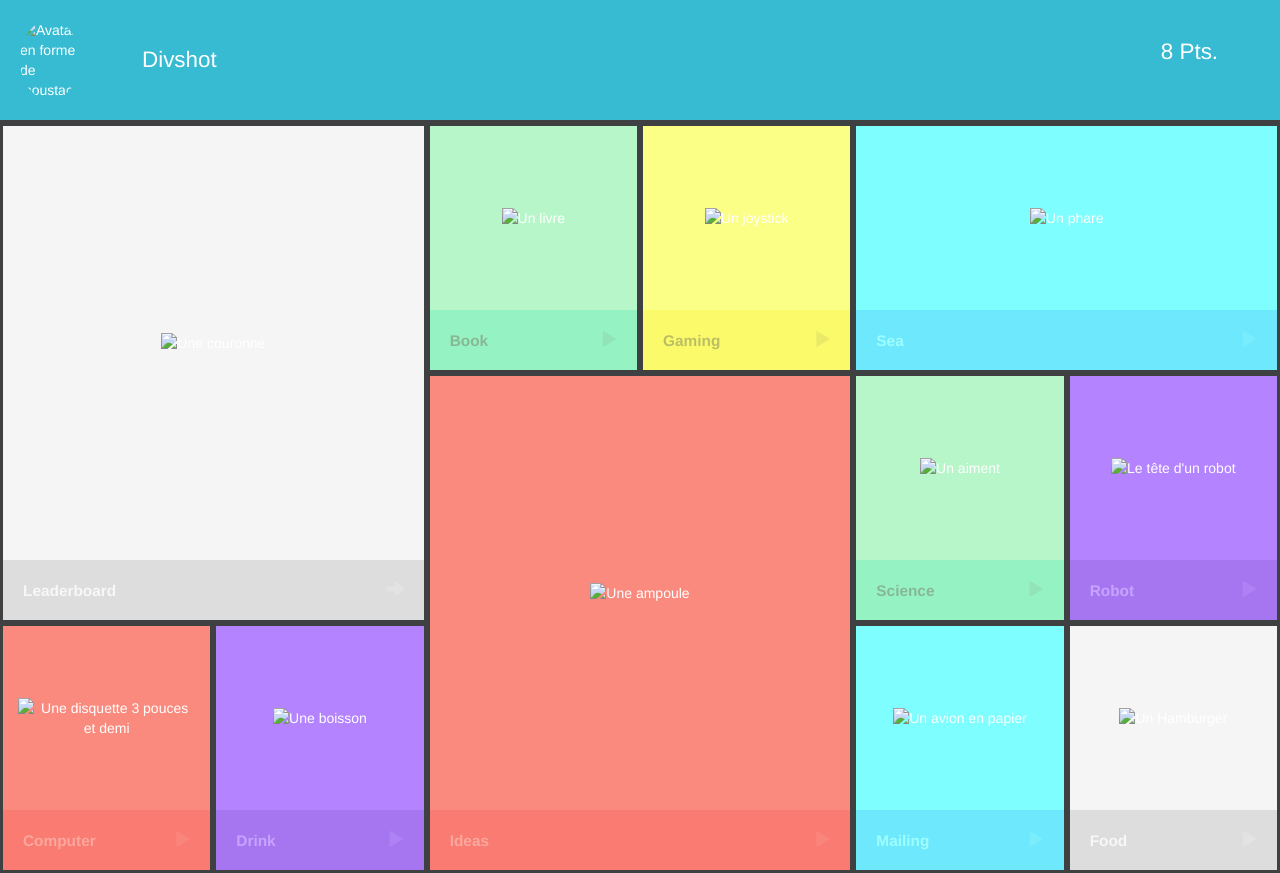
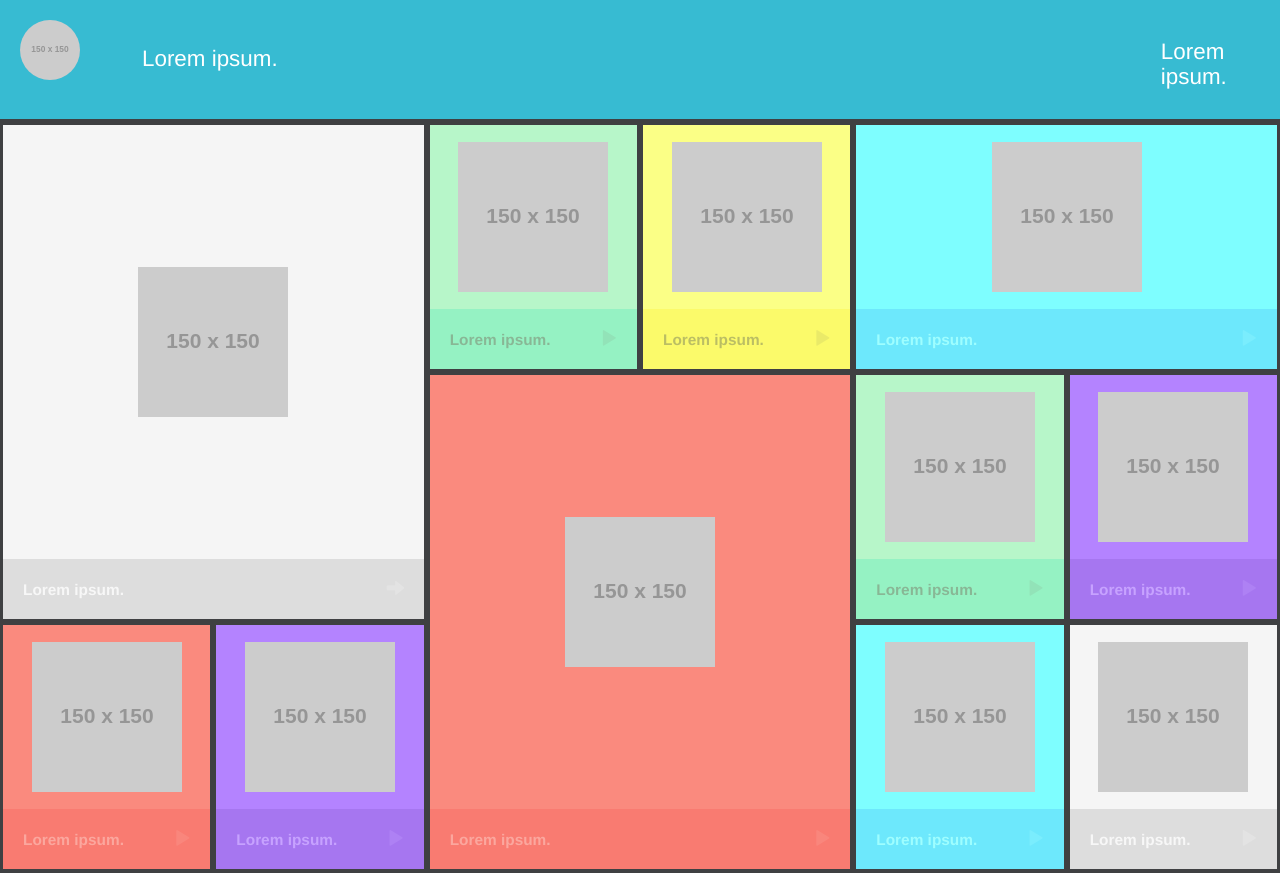
Before and after one commit to Fran-QUI/Simplon-Semaine6-Exo, a plain HTML site: page index.html in a window 1280 px wide. Drawn offline with nearby package versions, Linux system fonts and the light colour scheme; placeholder pictures from the web are drawn by us.

Commit message:
Lorem ipsum, placehold, blablabla

```diff
--- a/index.html
+++ b/index.html
@@ -30,9 +30,9 @@
 
 <body>
     <header class="header-page">
-        <img class="title-image img-circle" src="img/mustache.png" alt="Avatar en forme de moustache">
-        <h1 class="title-text">Divshot</h1>
-        <h1 class="points">8 Pts.</h1>
+        <img class="title-image img-circle" src="http://placehold.it/150x150" alt="Lorem ipsum." width="60" height="60">
+        <h1 class="title-text">Lorem ipsum.</h1>
+        <h1 class="points">Lorem ipsum.</h1>
     </header>
     <main class="container-fluid row">
 
@@ -42,9 +42,9 @@
             <div class="row">
                 <!--gros carré-->
                 <div class="col-md-12 grand blanc">
-                    <img class="image" src="img/crown.png" alt="Une couronne">
+                    <img class="image" src="http://placehold.it/150x150" alt="Lorem ipsum.">
                     <a class="lien inverse" href="#">
-                        <p>Leaderboard</p><span class="fleche inverse glyphicon glyphicon-arrow-right" aria-hidden="true"> </a>
+                        <p>Lorem ipsum.</p><span class="fleche inverse glyphicon glyphicon-arrow-right" aria-hidden="true"> </a>
             </div>
           </div>
           <!--Fin de la première ligne-->
@@ -53,13 +53,13 @@
           <div class="row">
             <!--premier petit carré-->
             <div class="col-md-6 col-sm-12 petit rose">
-              <img class="image" src="img/Floppy.png" alt="Une disquette 3 pouces et demi">
-              <a class="lien inverse" href="#"><p>Computer</p><span class="fleche inverse glyphicon glyphicon-play" aria-hidden="true"> </a>
+              <img class="image" src="http://placehold.it/150x150" alt="Lorem ipsum.">
+              <a class="lien inverse" href="#"><p>Lorem ipsum.</p><span class="fleche inverse glyphicon glyphicon-play" aria-hidden="true"> </a>
             </div>
             <!--deuxième petit carré-->
             <div class="col-md-6 col-sm-12 petit mauve">
-              <img class="image" src="img/milkshake.png" alt="Une boisson">
-              <a class="lien inverse" href="#"><p>Drink</p><span class="fleche inverse glyphicon glyphicon-play" aria-hidden="true"> </a>
+              <img class="image" src="http://placehold.it/150x150" alt="Lorem ipsum.">
+              <a class="lien inverse" href="#"><p>Lorem ipsum.</p><span class="fleche inverse glyphicon glyphicon-play" aria-hidden="true"> </a>
             </div>
           </div>
           <!--fin de la deuxième ligne-->
@@ -72,13 +72,13 @@
   <div class="row">
     <!--premier petit carré-->
       <div class="col-md-6 col-sm-12 petit bleu">
-        <img class="image" src="img/book.png" alt="Un livre">
-        <a class="lien" href="#"><p>Book</p><span class="fleche glyphicon glyphicon-play" aria-hidden="true"> </a>
+        <img class="image" src="http://placehold.it/150x150" alt="Lorem ipsum.">
+        <a class="lien" href="#"><p>Lorem ipsum.</p><span class="fleche glyphicon glyphicon-play" aria-hidden="true"> </a>
       </div>
       <!--deuxième petit carré-->
       <div class="col-md-6 col-sm-12 petit jaune">
-        <img class="image" src="img/joystick.png" alt="Un joystick">
-        <a class="lien" href="#"><p>Gaming</p><span class="fleche glyphicon glyphicon-play" aria-hidden="true"> </a>
+        <img class="image" src="http://placehold.it/150x150" alt="Lorem ipsum.">
+        <a class="lien" href="#"><p>Lorem ipsum.</p><span class="fleche glyphicon glyphicon-play" aria-hidden="true"> </a>
       </div>
   </div>
   <!--Fin de la première ligne-->
@@ -87,8 +87,8 @@
   <div class="row">
     <!--gros carré-->
     <div class="col-md-12 col-sm-12 grand rose">
-      <img class="image" src="img/lightbulb.png" alt="Une ampoule">
-      <a class="lien inverse" href="#"><p>Ideas</p><span class="fleche inverse glyphicon glyphicon-play" aria-hidden="true"> </a>
+      <img class="image" src="http://placehold.it/150x150" alt="Lorem ipsum.">
+      <a class="lien inverse" href="#"><p>Lorem ipsum.</p><span class="fleche inverse glyphicon glyphicon-play" aria-hidden="true"> </a>
     </div>
   </div>
   <!--fin de la deuxième ligne-->
@@ -101,8 +101,8 @@
           <div class="row">
             <!--Rectangle long-->
             <div class="col-md-12 col-sm-12 long bleuf">
-              <img class="image" src="img/lighthouse.png" alt="Un phare">
-              <a class="lien inverse" href="#"><p>Sea</p><span class="fleche inverse glyphicon glyphicon-play" aria-hidden="true"> </a>
+              <img class="image" src="http://placehold.it/150x150" alt="Lorem ipsum.">
+              <a class="lien inverse" href="#"><p>Lorem ipsum.</p><span class="fleche inverse glyphicon glyphicon-play" aria-hidden="true"> </a>
             </div>
           </div>
           <!--fin première ligne-->
@@ -111,13 +111,13 @@
           <div class="row">
             <!--premier petit carré-->
               <div class="col-md-6 col-sm-12 petit bleu">
-                <img class="image" src="img/magnet.png" alt="Un aiment">
-                <a class="lien" href="#"><p>Science</p><span class="fleche glyphicon glyphicon-play" aria-hidden="true"> </a>
+                <img class="image" src="http://placehold.it/150x150" alt="Lorem ipsum.">
+                <a class="lien" href="#"><p>Lorem ipsum.</p><span class="fleche glyphicon glyphicon-play" aria-hidden="true"> </a>
               </div>
               <!--deuxième petit carré-->
               <div class="col-md-6 col-sm-12 petit mauve">
-                <img class="image" src="img/Robot.png" alt="Le tête d'un robot">
-                <a class="lien inverse" href="#"><p>Robot</p><span class="fleche inverse glyphicon glyphicon-play" aria-hidden="true"> </a>
+                <img class="image" src="http://placehold.it/150x150" alt="Lorem ipsum.">
+                <a class="lien inverse" href="#"><p>Lorem ipsum.</p><span class="fleche inverse glyphicon glyphicon-play" aria-hidden="true"> </a>
               </div>
           </div>
           <!--fin deuxième ligne-->
@@ -126,13 +126,13 @@
           <div class="row">
             <!--premier petit carré-->
               <div class="col-md-6 col-sm-12 petit bleuf">
-                <img class="image" src="img/Paperplane.png" alt="Un avion en papier">
-                <a class="lien inverse" href="#"><p>Mailing</p><span class="fleche inverse glyphicon glyphicon-play" aria-hidden="true"> </a>
+                <img class="image" src="http://placehold.it/150x150" alt="Lorem ipsum.">
+                <a class="lien inverse" href="#"><p>Lorem ipsum.</p><span class="fleche inverse glyphicon glyphicon-play" aria-hidden="true"> </a>
               </div>
               <!--deuxième petit carré-->
               <div class="col-md-6 col-sm-12 petit blanc">
-                <img class="image" src="img/burger.png" alt="Un Hamburger">
-                <a class="lien inverse" href="#"><p>Food</p><span class="fleche inverse glyphicon glyphicon-play" aria-hidden="true"> </a>
+                <img class="image" src="http://placehold.it/150x150" alt="Lorem ipsum.">
+                <a class="lien inverse" href="#"><p>Lorem ipsum.</p><span class="fleche inverse glyphicon glyphicon-play" aria-hidden="true"> </a>
               </div>
           </div>
           <!--fin troisième ligne-->
```
